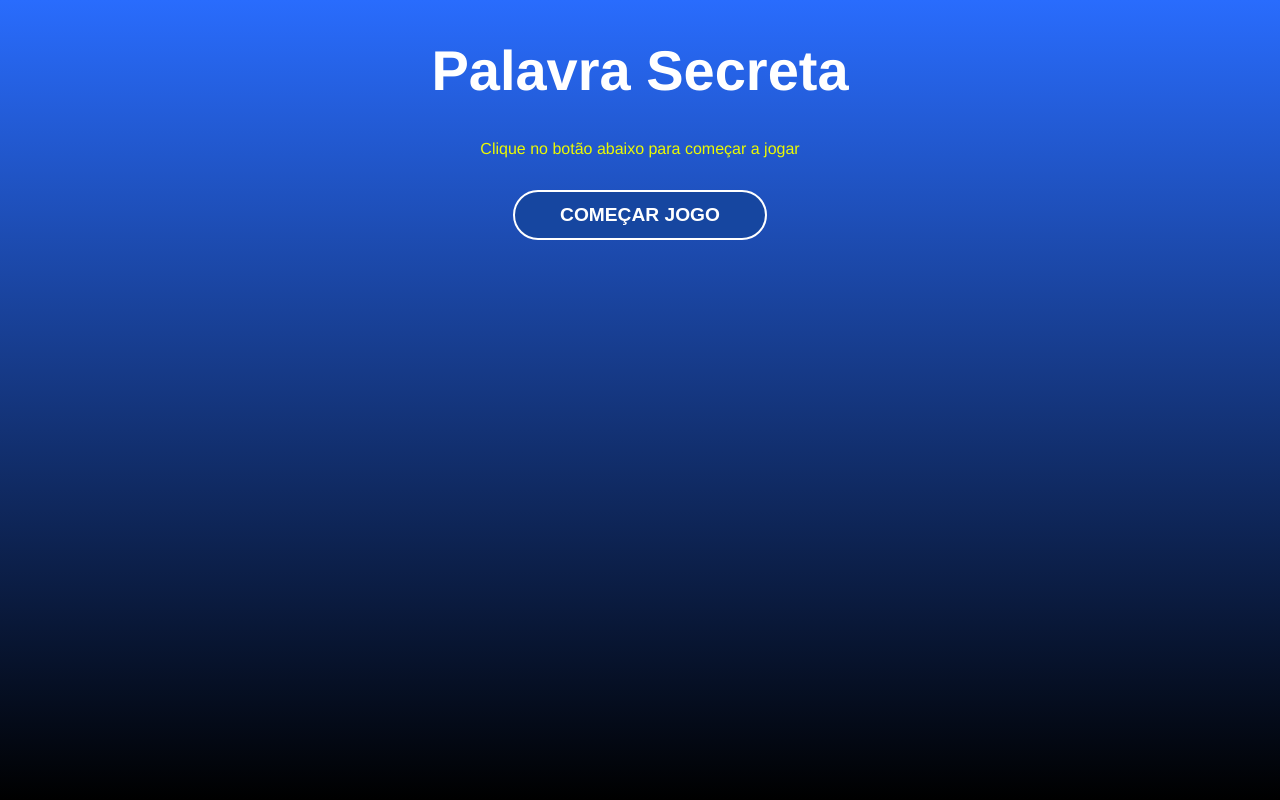
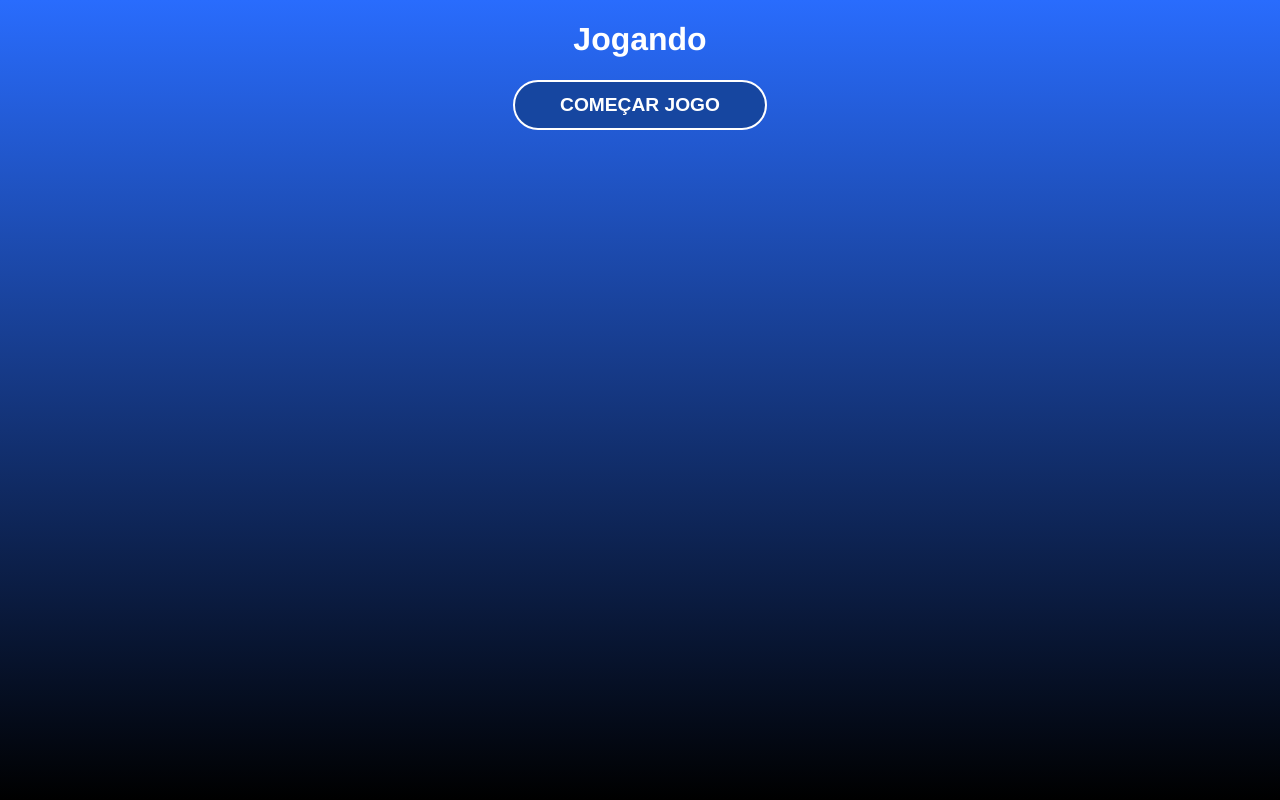
Before and after one commit to Leopreal/Palavra-Secreta-React, a React (Create React App) app: page / in a window 1280 px wide. Both pictures are taken after a click on the button "COMEÇAR JOGO". Built offline with nearby package versions, Linux system fonts and the light colour scheme.

Commit message:
começando a logica do jogo e fazendo os states

```diff
--- a/src/App.js
+++ b/src/App.js
@@ -1,13 +1,83 @@
 
 import './App.css';
+
+// componentes
 import TelaInicial from './components/TelaInicial';
+import Jogando from './components/Jogando';
+import FimDeJogo from './components/FimDeJogo';
+
+// hooks
+import {useCallback, useEffect, useState} from "react"
+
+
+import {ListaPalavras} from './data/palavras'
+
+
+const estagios = [
+  {id: 1, nome: 'comeco'},
+  {id: 2, nome: 'jogando'},
+  {id: 3, nome: 'fim'}
+]
 
 
 function App() {
+  const [estagioJogo, setEstagioJogo] = useState(estagios[0].nome)
+
+  const [palavras] = useState(ListaPalavras)
+
+  const [PalavraSelecionada, setPalavraSelecionada] = useState("")
+  const [CategoriaSelecionada, setCategoriaSelecionada] = useState("")
+  const [letras, setLetras] = useState([])
+
+
+  const selecionaPalavraECategoria = () => {
+    const categorias = Object.keys(palavras)
+    const categoria = categorias[Math.floor(Math.random() * Object.keys(categorias).length)] // pegando cada categoria e passando uma categoria aleatoria pega do array "categorias"
+
+    console.log(categoria)
+
+    const palavra = palavras[categoria][Math.floor(Math.random() * palavras[categoria].length)]
+
+    console.log(palavra)
+
+    return {palavra, categoria}
+  }
+
+
+  // funcao que comeca o jogo
+  const comecarJogo = () => {
+    // funcao para categoria e palavra selecionad
+    const {palavra, categoria} = selecionaPalavraECategoria()
+
+    let LetrasDasPalavras = palavra.split("")
+    LetrasDasPalavras = LetrasDasPalavras.map((letra) => letra.toLowerCase())
+
+    console.log(palavra, categoria)
+    console.log(LetrasDasPalavras)
+
+    // estados
+    setPalavraSelecionada(palavra)
+    setCategoriaSelecionada(categoria)
+    setLetras(letras)
+
+    setEstagioJogo(estagios[1].nome)
+  }
+
+  // funcao de processar a letra
+  const verificaLetra = () => {
+    setEstagioJogo(estagios[2].nome)
+  }
+
+  // funcao reiniciar jogo
+  const reinicia = () => {
+    setEstagioJogo(estagios[0].nome)
+  }
+
   return (
     <div className="App">
-
-      <TelaInicial />
+      {estagioJogo === 'comeco' && <TelaInicial comecarJogo={comecarJogo} />}
+      {estagioJogo === 'jogando' && <Jogando verificaLetra={verificaLetra} />}
+      {estagioJogo === 'fim' && <FimDeJogo reinicia={reinicia} />}
     </div>
   );
 }
--- /dev/null
+++ b/src/components/FimDeJogo.js
@@ -0,0 +1,14 @@
+import React from 'react'
+
+import './FimDeJogo.css'
+
+const FimDeJogo = ({reinicia}) => {
+  return (
+    <div>
+        <h1>GameOver</h1>
+        <button onClick={reinicia}>Começar jogo</button>
+    </div>
+  )
+}
+
+export default FimDeJogo
--- /dev/null
+++ b/src/components/Jogando.js
@@ -0,0 +1,14 @@
+import React from 'react'
+
+import './Jogando.css'
+
+const Jogando = ({verificaLetra}) => {
+  return (
+    <div>
+        <h1>Jogando</h1>
+        <button onClick={verificaLetra}>Começar jogo</button>
+    </div>
+  )
+}
+
+export default Jogando
--- a/src/data/palavras.js
+++ b/src/data/palavras.js
@@ -1,4 +1,4 @@
-export const wordsList = {
+export const ListaPalavras = {
     carro: ["Motor", "Porta", "Capô", "Pneu", "Antena"],
     fruta: ["Banana", "Maçã", "Pêra", "Mamão", "Laranja"],
     corpo: ["Braço", "Perna", "Cérebro", "Pescoço", "Olhos"],
```
Also changed, not shown: src/components/FimDeJogo.css (added), src/components/Jogando.css (added).
